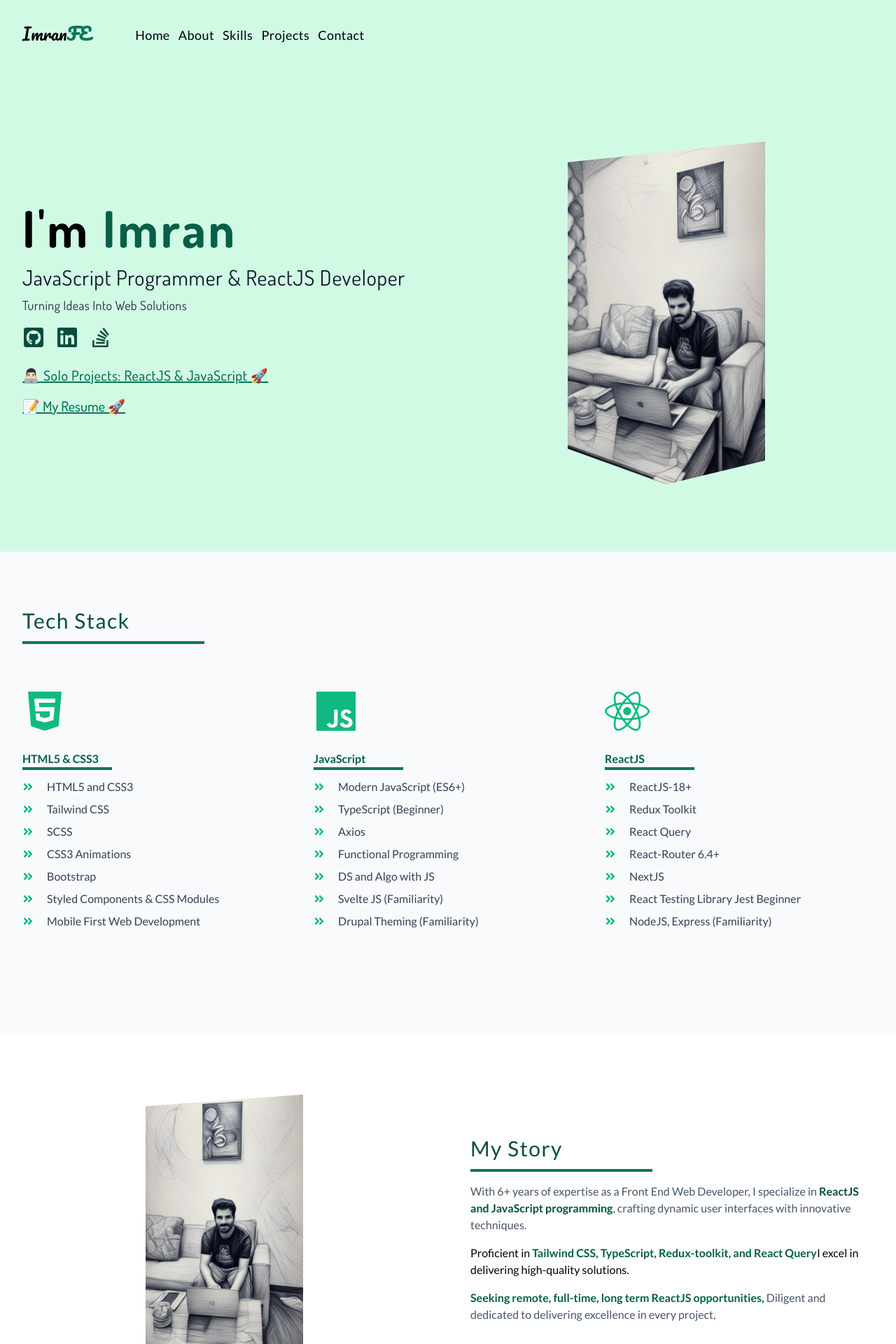
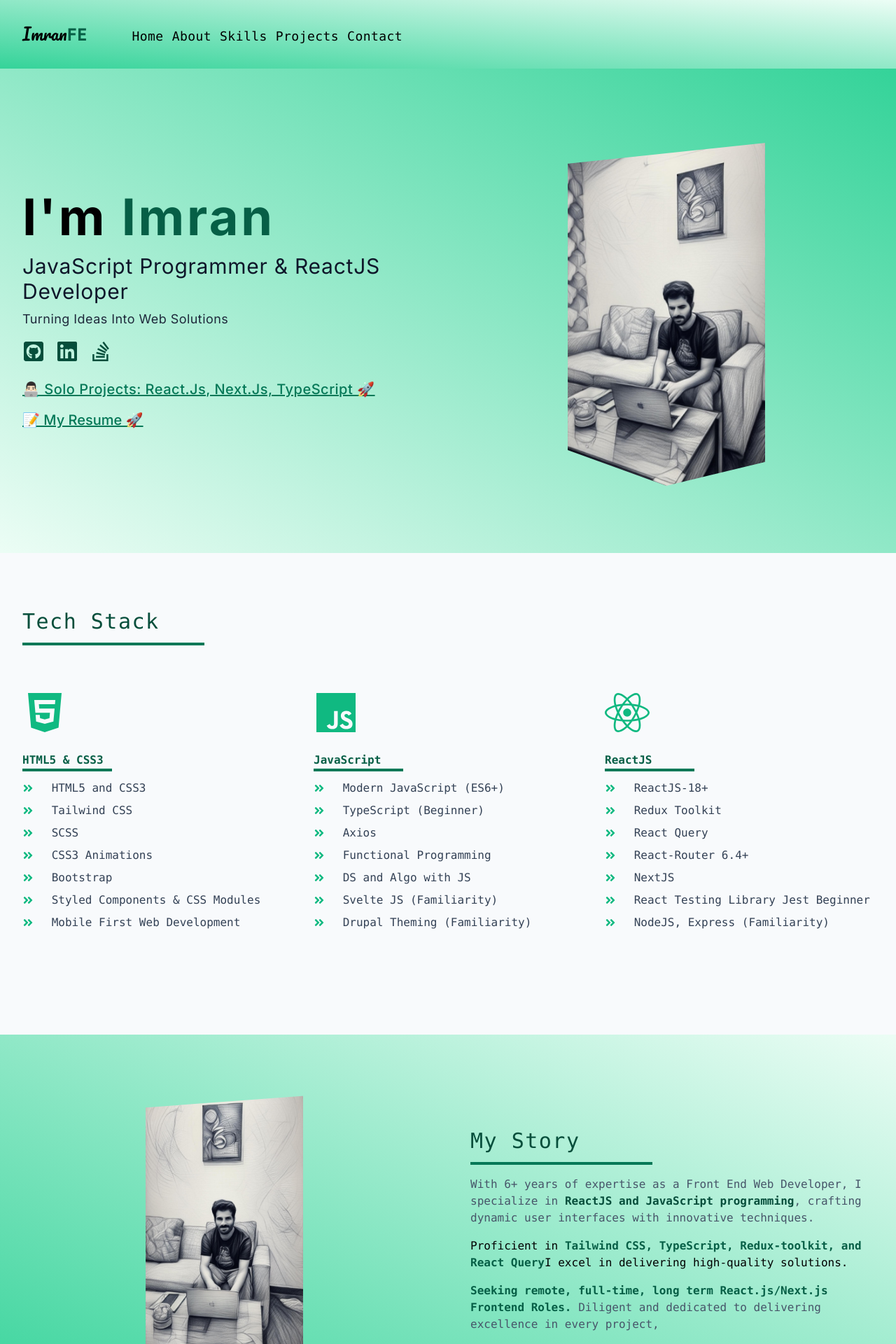
Before and after one commit to emmeiwhite/imran-portfolio-2024, a React (Vite) app: page / in a window 1280 px wide. Shown: the top 1920 px of the page at 70% size. Built offline with nearby package versions, Linux system fonts and the light colour scheme; a web font is replaced by a local one.

Commit message:
v-2: Styling changes and font-updates

```diff
--- a/index.html
+++ b/index.html
@@ -1,26 +1,22 @@
 <!DOCTYPE html>
 <html
   lang="en"
-  class="bg-slate-50 scroll-smooth"
->
+  class="bg-slate-50 scroll-smooth">
   <head>
     <meta charset="UTF-8" />
     <link
       rel="icon"
       type="image/svg+xml"
-      href="/imran.svg"
-    />
+      href="/imran.svg" />
     <meta
       name="viewport"
-      content="width=device-width, initial-scale=1.0"
-    />
+      content="width=device-width, initial-scale=1.0" />
     <title>Imran | Portfolio</title>
   </head>
-  <body class="font-lato">
+  <body class="font-mono">
     <div id="root"></div>
     <script
       type="module"
-      src="/src/main.jsx"
-    ></script>
+      src="/src/main.jsx"></script>
   </body>
 </html>
--- a/src/components/About.jsx
+++ b/src/components/About.jsx
@@ -4,7 +4,7 @@ import SectionTitle from './SectionTitle'
 export default function About() {
   return (
     <section
-      className="bg-white py-20 "
+      className="bg-gradient-to-tr  from-emerald-400  to-emerald-50 py-20 "
       id="about">
       <div className="align-element grid gap-16 md:grid-cols-2 items-center">
         <img
@@ -32,7 +32,7 @@ export default function About() {
           </p>
           <p className="mt-4 text-slate-600">
             <span className="text-emerald-800 font-bold">
-              Seeking remote, full-time, long term ReactJS opportunities,
+              Seeking remote, full-time, long term React.js/Next.js Frontend Roles.
             </span>{' '}
             Diligent and dedicated to delivering excellence in every project,
           </p>
--- a/src/components/Contact.jsx
+++ b/src/components/Contact.jsx
@@ -6,7 +6,7 @@ import { FaWhatsapp, FaEnvelope, FaMapMarkerAlt, FaPhone } from 'react-icons/fa'
 export default function Contact() {
   return (
     <section
-      className="bg-white py-20 "
+      className="bg-gradient-to-br from-emerald-400  to-emerald-50 py-20 "
       id="contact">
       <div className="align-element grid gap-16 md:grid-cols-2 items-center">
         <img
--- a/src/components/Footer.jsx
+++ b/src/components/Footer.jsx
@@ -1,10 +1,10 @@
 export default function Footer() {
   return (
-    <section className="py-20 bg-emerald-100">
+    <section className="py-20 bg-gradient-to-tr  from-emerald-300  to-emerald-50">
       <div className="align-element">
         <div className="flex gap-3 items-center">
           <p className="text-xl font-pacifico">
-            Imran <span className="text-emerald-700 font-bold ">FE </span>
+            Imran <span className="text-emerald-700 font-bold font-mono">FE </span>
           </p>
           <p className="flex gap-3 items-center">
             <span>Copyright &copy; &nbsp;{new Date().getFullYear()}</span>
@@ -13,5 +13,5 @@ export default function Footer() {
         </div>
       </div>
     </section>
-  );
+  )
 }
--- a/src/components/Hero.jsx
+++ b/src/components/Hero.jsx
@@ -6,7 +6,7 @@ import { FaGithubSquare, FaLinkedin, FaStackOverflow } from 'react-icons/fa'
 
 function Hero() {
   return (
-    <div className="bg-emerald-100 pb-24 md:py-24 font-dosis">
+    <div className="bg-gradient-to-tr from-emerald-50 to-emerald-400 pb-24 md:py-24 font-inter">
       <div className="align-element grid md:grid-cols-2 items-center gap-8">
         <article className="order-2 md:order-1">
           <h1 className="text-5xl sm:text-7xl font-bold tracking-wider">
@@ -47,7 +47,7 @@ function Hero() {
               href="https://contentful-cms-react-18.netlify.app/"
               target="_black"
               className="mt-6 text-xl text-emerald-700 font-medium capitalize tracking-wide block hover:text-emerald-900 underline">
-              👨🏻‍💻 Solo Projects: ReactJS & JavaScript 🚀
+              👨🏻‍💻 Solo Projects: React.js, Next.js, TypeScript 🚀
             </a>
 
             <a
--- a/src/components/Navbar.jsx
+++ b/src/components/Navbar.jsx
@@ -1,31 +1,30 @@
-import { links } from "../data";
+import { links } from '../data'
 
 function Navbar() {
   return (
-    <nav className="bg-emerald-100">
+    <nav className="bg-gradient-to-tr  from-emerald-400  to-emerald-50">
       <div className="align-element py-4 flex flex-col sm:flex-row sm:gap-x-16 sm:items-center sm:py-8">
         <h2 className="text-2xl font-pacifico">
-          Imran<span className="text-emerald-700 font-bold">FE</span>
+          Imran<span className="text-emerald-800 font-bold font-mono">FE</span>
         </h2>
 
         <div className="flex gap-x-3 mt-5 sm:mt-0 self-end">
-          {links.map((link) => {
-            const { id, href, text } = link;
+          {links.map(link => {
+            const { id, href, text } = link
             return (
               <a
                 href={href}
                 key={id}
-                className="capitalize sm:text-lg tracking-wide hover:text-emerald-600 duration-300"
-                target={text.toLowerCase() === "my resume" && "_blank"}
-              >
+                className="capitalize text-sm sm:text-lg tracking-wide text-gray-600 hover:text-gray-800 hover:underline duration-300"
+                target={text.toLowerCase() === 'my resume' && '_blank'}>
                 {text}
               </a>
-            );
+            )
           })}
         </div>
       </div>
     </nav>
-  );
+  )
 }
 
-export default Navbar;
+export default Navbar
```
Also changed, not shown: 1 other file (tests, documents, lock files or other folders).
